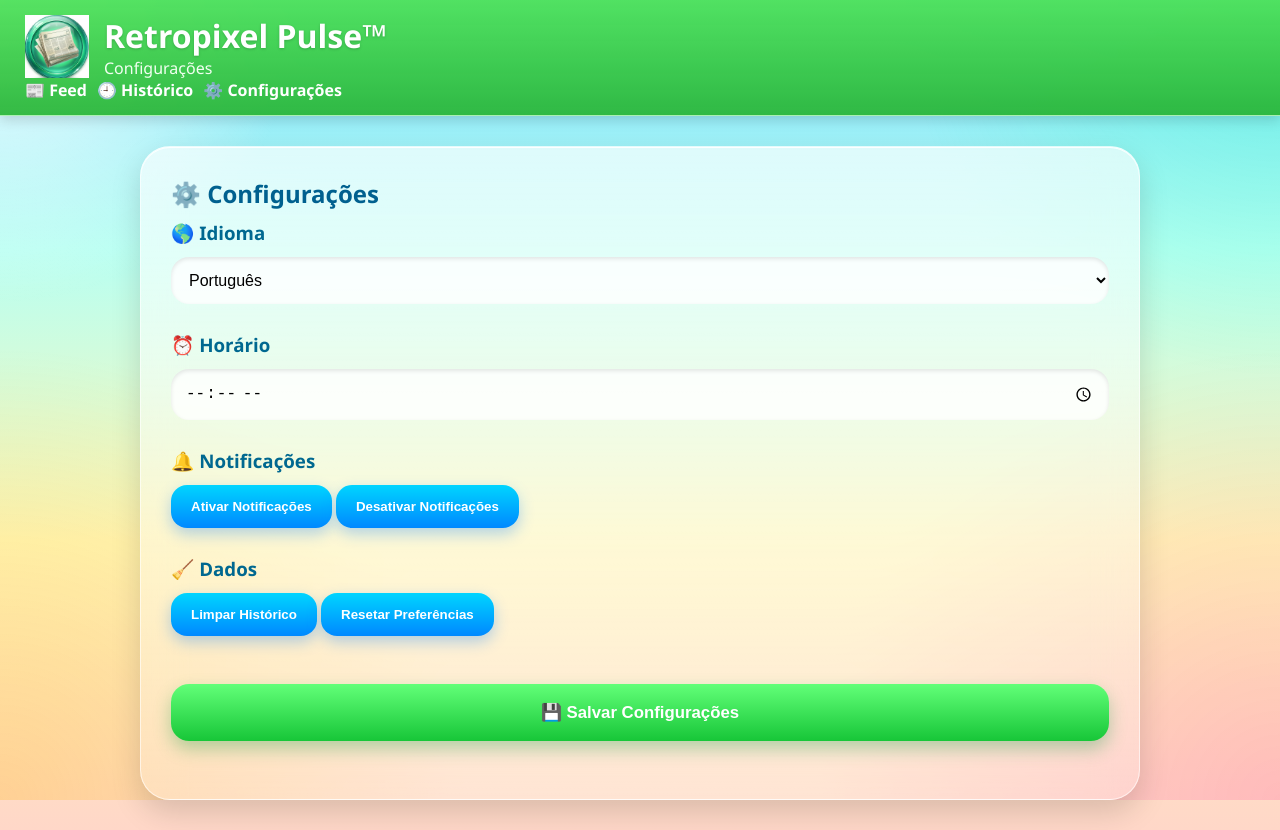
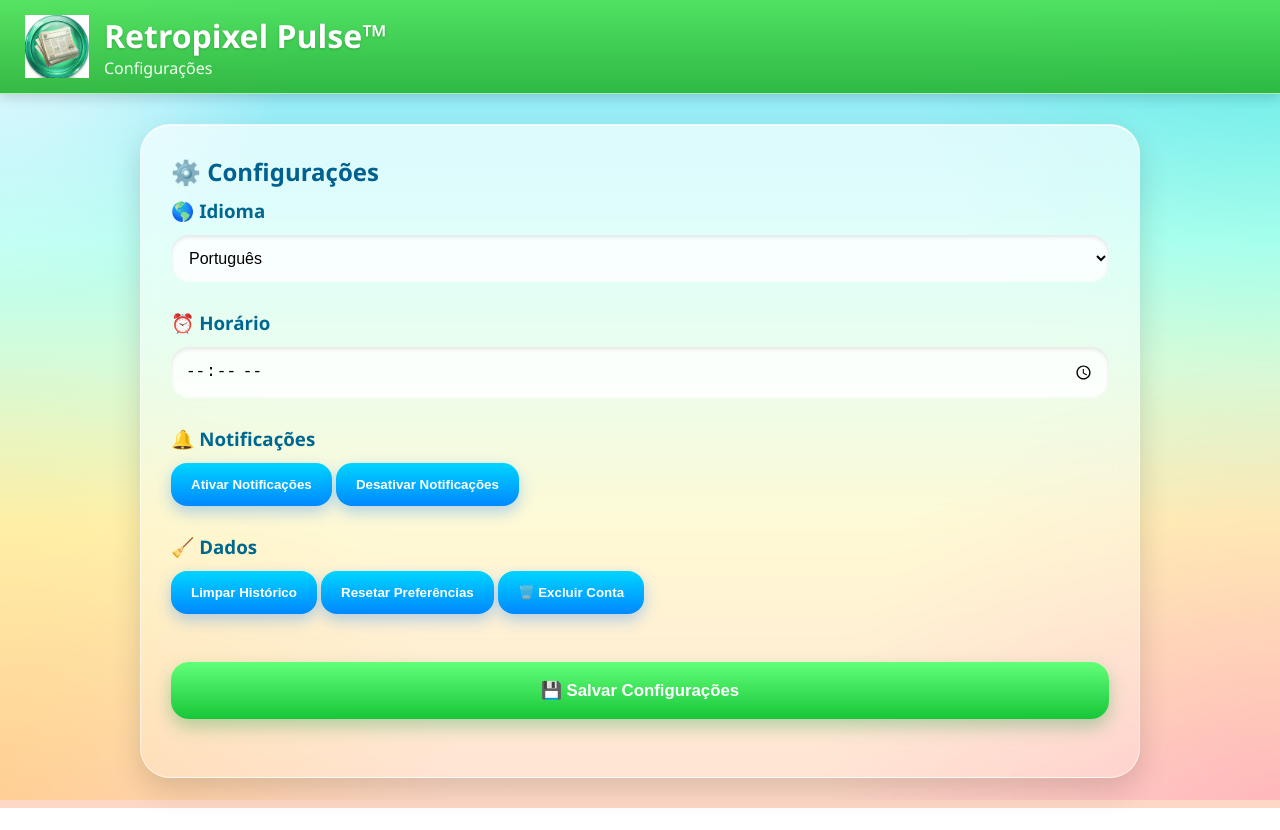
Before and after one commit to GuilhermeAlbuquerque9/Pulse, a website: page settings.html in a window 1280 px wide. After the commit the page ends 808 px from the top, so only its background shows below. Drawn offline with Linux system fonts and the light colour scheme.

Commit message:
Update settings.html

```diff
--- a/settings.html
+++ b/settings.html
@@ -31,18 +31,6 @@
         </div>
 
     </div>
-
-    <nav class="navbar">
-
-        <a href="feed.html">📰 Feed</a>
-
-        <a href="history.html">🕘 Histórico</a>
-
-        <a href="settings.html">
-            ⚙️ Configurações
-        </a>
-
-    </nav>
 
 </header>
 
@@ -126,6 +114,14 @@ Resetar Preferências
 
 </button>
 
+<button
+id="deleteAccount"
+class="primary-btn">
+
+🗑️ Excluir Conta
+
+</button>
+
 </section>
 
 <section>
@@ -144,7 +140,7 @@ class="continue-btn">
 
 </main>
 
-<script src="js/settings.js"></script>
+<script type="module" src="js/settings.js"></script>
 
 </body>
 </html>
```
